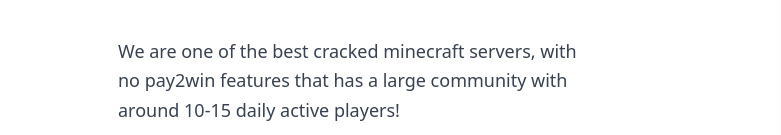
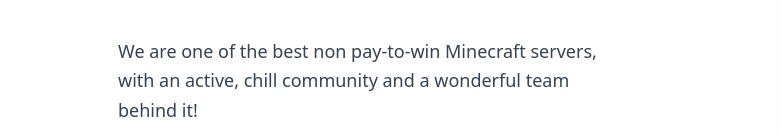
Before and after one commit to hamium/hamium.github.io, a plain HTML site: page index.html in a window 1280 px wide. Shown: the part 665-800 px from the top of the page, 0-781 px from the left. Drawn offline with nearby package versions, Linux system fonts and the light colour scheme.

Commit message:
fix: reword main paragraph a bit

```diff
--- a/index.html
+++ b/index.html
@@ -6,7 +6,7 @@
   <meta name="viewport" content="width=device-width, initial-scale=1">
   <title>hamiummc - home</title>
   <script src="https://cdn.tailwindcss.com"></script>
-  <meta name="description" content="One of the best cracked minecraft servers, with no p2w features!">
+  <meta name="description" content="One of the best non pay-to-win Minecraft servers!">
 
   <link rel="icon" href="/icon.png" sizes="any">
   <link rel="apple-touch-icon" href="icon.png">
@@ -33,7 +33,7 @@
           <div class="relative mt-4 lg:mt-0 lg:mx-4"></div>
         </div>
         <p class="ml-2 text-lg font-normal leading-relaxed mt-4 mb-4 text-gray-700">
-          We are one of the best cracked minecraft servers, with no pay2win features that has a large community with around 10-15 daily active players!
+          We are one of the best non pay-to-win Minecraft servers, with an active, chill community and a wonderful team behind it!
         </p>
         <label for="servip"></label><input type="text" value="mc.hamium.xyz" id="servip" class="ml-2 font-bold text-gray-800 mt-2" readonly>
         <button onclick="ip()" class="relative inline-flex items-center justify-center p-0.5 mb-2 me-2 overflow-hidden text-sm font-medium text-black rounded-lg group bg-gradient-to-br from-purple-500 to-pink-500 group-hover:from-purple-500 group-hover:to-pink-500 hover:text-white">
```
